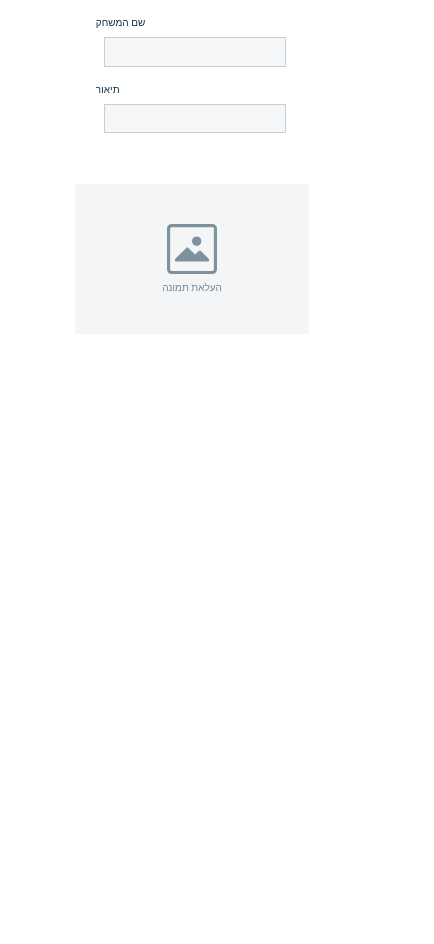
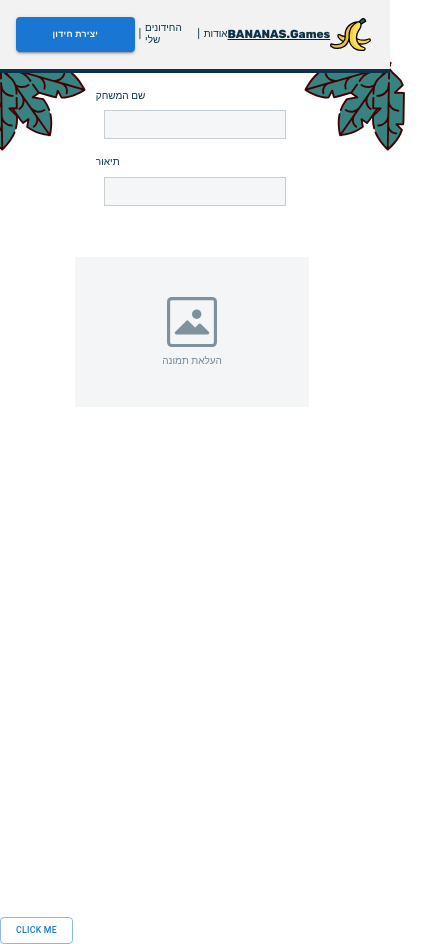
Before and after one commit to ZivFisher/TriviaGame, a React (Create React App) app in the folder client/: page /create-quiz in a window 390 px wide. Shown: the whole page, 434 px wide, since content can reach past the window. Before the commit the page ends 844 px from the top, so only its background shows below. Built offline with nearby package versions, Linux system fonts and the light colour scheme; the HTML template or start-up script is replaced by a standard one; a web font is replaced by a local one.

Commit message:
Combined the mobile and computer AlertDialog into one (#12)
* added alert-dialog/mobile folder and component. added alert-dialog/pc folder and component. added AlertDialog component which uses them both by screen size.

* fixed combined AlertDialog

* G4-86 fixed issues

```diff
--- a/client/src/App.tsx
+++ b/client/src/App.tsx
@@ -3,12 +3,13 @@ import { Route, Routes } from 'react-router-dom';
 import { Loading } from './pages/loading/Loading';
 import { NotFoundContent } from './pages/not-found/NotFound';
 import { CreateQuiz } from './pages/CreateQuiz';
-import './App.scss';
 import { HomePage } from './pages/home-page/HomePage';
 import { Main } from './pages/main/Main';
+import './App.scss';
 
 
 function App() {
+
   return (
     <div className="App">
       <Routes>
--- /dev/null
+++ b/client/src/components/alert-dialog/AlertDialog.scss
@@ -0,0 +1,64 @@
+@import "../../Variables.scss";
+
+.dialog-box {
+    padding: 3vh 2vw;
+    height: 32vh;
+    width: 40vw;
+
+    .dialog-title {
+        font-weight: bold;
+    }
+
+    .dialog-actions {
+        padding-top: 5vh;
+
+        .cancel-btn {
+            text-decoration: underline;
+            font-weight: bold;
+        }
+
+        .confirm-btn {
+            border-radius: 16px;
+            width: 8vw;
+            height: 5vh;
+            font-weight: bold;
+        }
+    }
+}
+
+
+//mobile devices
+@media screen and (max-width: 600px) {
+
+    .dialog-box {
+        padding: 6vh 3vw 3vh 3vw;
+        width: 46vw;
+    }
+
+    .dialog-title {
+        font-size: 1.6rem;
+        font-weight: bold;
+        text-align: center;
+        padding: 0;
+        margin-bottom: 4vh;
+
+    }
+
+    .dialog-content {
+        text-align: center;
+        padding: 0;
+    }
+
+    .dialog-actions {
+        display: flex;
+        justify-content: center;
+
+        .cancel-btn {
+            width: 5vw;
+        }
+
+        .confirm-btn {
+            padding: 2vh 8vw;
+        }
+    }
+}
--- /dev/null
+++ b/client/src/components/alert-dialog/AlertDialog.tsx
@@ -0,0 +1,96 @@
+import Button from '@mui/material/Button';
+import Dialog from '@mui/material/Dialog';
+import DialogActions from '@mui/material/DialogActions';
+import DialogContent from '@mui/material/DialogContent';
+import DialogContentText from '@mui/material/DialogContentText';
+import DialogTitle from '@mui/material/DialogTitle';
+import { Box } from '@mui/system';
+import { FC, ReactElement, useState } from 'react';
+import './AlertDialog.scss';
+
+
+interface AlertDialogProps {
+    question?: string;
+    description?: string;
+    onConfirm?: () => void;
+    showCancelButton?: boolean;
+    triggerButton: (onClick: () => void) => ReactElement;
+}
+
+export const AlertDialog: FC<AlertDialogProps> = ({
+    question,
+    description = null,
+    onConfirm,
+    showCancelButton = false,
+    triggerButton
+}) => {
+
+    const [open, setOpen] = useState<boolean>(false);
+
+    const handleClose = (): void => {
+        setOpen(false);
+    };
+
+    const handleConfirm = (): void => {
+        if (onConfirm) onConfirm()
+        setOpen(false);
+    };
+
+    return (
+        <div>
+            {triggerButton(() => setOpen(true))}
+
+            <Dialog
+                dir="rtl"
+                open={open}
+                onClose={handleClose}
+                aria-labelledby="alert-dialog-title"
+                aria-describedby="alert-dialog-description"
+            >
+                <Box
+                    className='dialog-box'
+                    sx={{
+                        borderRadius: 16
+                    }}
+                >
+
+                    <DialogTitle
+                        id="alert-dialog-title"
+                        className='dialog-title'
+                    >
+                        {question ? question : 'האם אתה בטוח?'}
+                    </DialogTitle>
+
+                    {description &&
+                        <DialogContent
+                            className="dialog-content"
+                        >
+                            <DialogContentText id="alert-dialog-description">
+                                {description}
+                            </DialogContentText>
+                        </DialogContent>}
+                    <DialogActions
+                        className='dialog-actions'
+                    >
+                        {showCancelButton &&
+                            <Button
+                                className='cancel-btn'
+                                onClick={handleClose}
+                            >
+                                ביטול
+                            </Button>
+                        }
+                        <Button
+                            variant='contained'
+                            className='confirm-btn'
+                            onClick={handleConfirm}
+                            autoFocus
+                        >
+                            אישור
+                        </Button>
+                    </DialogActions>
+                </Box>
+            </Dialog>
+        </div >
+    );
+}
--- a/client/src/pages/main/Main.scss
+++ b/client/src/pages/main/Main.scss
@@ -1,31 +1,23 @@
-.main-area {
+.main {
   height: 100vh;
 
   .left-leaf {
     position: absolute;
-    top: -10px;
-    left: -120px;
+    top: 4vh;
+    left: -44px;
+    width: 130px;
+
   }
 
   .right-leaf {
     position: absolute;
-    top: -10px;
-    right: -120px;
+    top: 4vh;
+    right: -44px;
+    width: 130px;
   }
 
-  .main-content {
-    display: flex;
-    flex-direction: column;
-    justify-content: center;
-    height: 100%;
-    width: 100%;
+  .content {
     position: relative;
     top: 0;
   }
-
-  @media (max-width: 600px) {
-    .main-content {
-      display: block;
-    }
-  }
 }
--- a/client/src/pages/main/Main.tsx
+++ b/client/src/pages/main/Main.tsx
@@ -1,27 +1,35 @@
-import { useMediaQuery } from '@mui/material'
+import { Button } from '@mui/material'
 import React from 'react'
 import { Outlet } from 'react-router-dom'
-import { Header } from '../../components/header/Header'
+import { AlertDialog } from '../../components/alert-dialog/AlertDialog'
+import { ComputerHeader } from '../../components/computer-header/ComputerHeader'
 import './Main.scss'
 
 export const Main: React.FC = () => {
-    const isSmallScreen: boolean = useMediaQuery('(max-width: 600px)');
+
+    const handleConfirm = () => {
+        console.log('click')
+    }
 
     return (
-        <div className='main-area'>
-            {isSmallScreen ? <>
-                <div className="main-content">
-                    <Outlet />
-                </div>
-            </> : <>
-                <Header />
-                <img className='right-leaf' src='./svg/Group565.svg' alt='' />
-                <img className='left-leaf' src='./svg/Group924.svg' alt='' />
-                <div className="main-content">
-                    <Outlet />
-
-                </div>
-            </>}
+        <div className='main'>
+            <ComputerHeader />
+            <img className='right-leaf' src='./svg/Group565.svg' alt='' />
+            <img className='left-leaf' src='./svg/Group924.svg' alt='' />
+            <div className="content">
+                <Outlet />
+                <AlertDialog
+                    question='הקישור הועתק'
+                    description='מצויין! עכשיו אתה יכול לשתף את החידון שלך עם חברים'
+                    onConfirm={handleConfirm}
+                    showCancelButton={true}
+                    triggerButton={(onClick) =>
+                        <Button
+                            variant="outlined"
+                            onClick={onClick}>Click me
+                        </Button>}
+                />
+            </div>
         </div>
     )
 }
```
